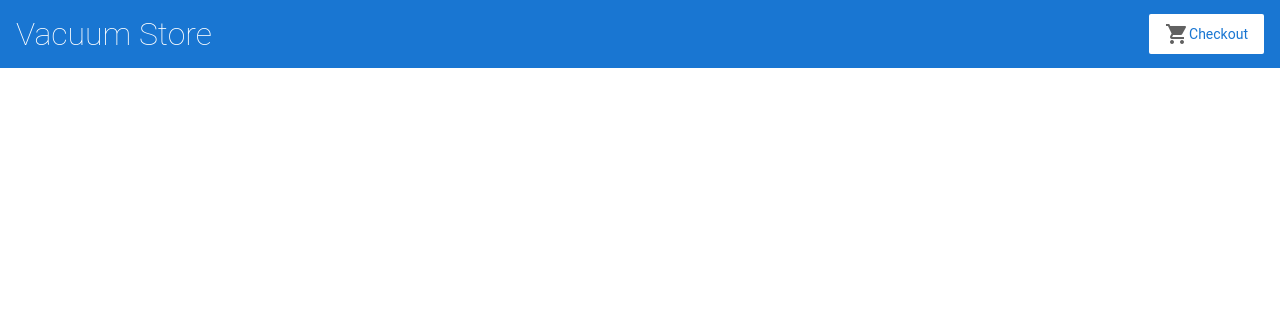
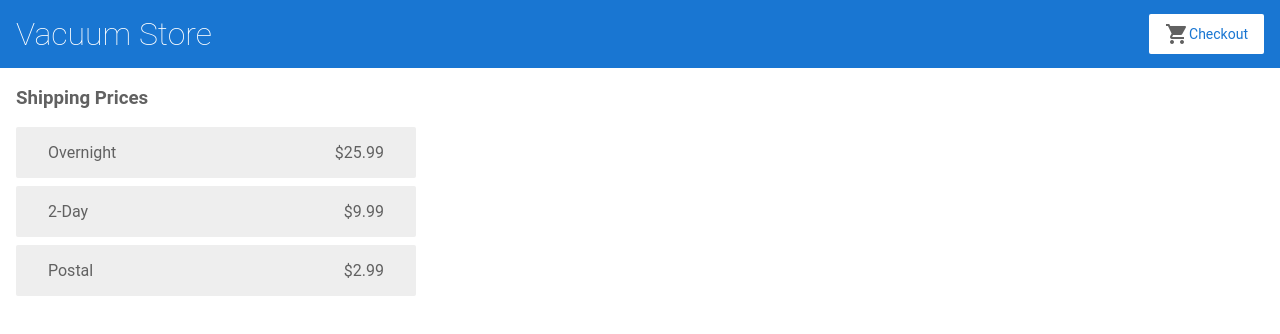
Before and after one commit to samuele2258/vacuumStore, an Angular app: page /shipping in a window 1280 px wide. Before the commit this address led to /. Shown: the top 334 px of the page. Built offline with nearby package versions, Linux system fonts and the light colour scheme.

Commit message:
shipping component

```diff
--- a/src/app/app.module.ts
+++ b/src/app/app.module.ts
@@ -9,15 +9,20 @@
 import { ProductAlertsComponent } from './product-alerts/product-alerts.component';
 import { ProductDetailsComponent } from './product-details/product-details.component';
 import { CartComponent } from './cart/cart.component';
+import { HttpClientModule } from '@angular/common/http';
+import { ShippingComponent } from './shipping/shipping.component';
+
 
 @NgModule({
   imports: [
     BrowserModule,
+    HttpClientModule,
     ReactiveFormsModule,
     RouterModule.forRoot([
       { path: '', component: ProductListComponent },
       { path: 'products/:productId', component: ProductDetailsComponent },
       { path: 'cart', component: CartComponent },
+      {path: 'shipping',component:ShippingComponent},
     ]),
   ],
   declarations: [
@@ -27,6 +32,7 @@
     ProductAlertsComponent,
     ProductDetailsComponent,
     CartComponent,
+    ShippingComponent,
   ],
   bootstrap: [AppComponent],
 })
--- a/src/app/cart.service.ts
+++ b/src/app/cart.service.ts
@@ -1,5 +1,6 @@
 import { Product } from './products';
 import { Injectable } from '@angular/core';
+import { HttpClient } from '@angular/common/http';
 
 @Injectable({
   providedIn: 'root'
@@ -7,6 +8,11 @@
 export class CartService {
 
   items:Product[]=[];
+
+  constructor(
+    private http:HttpClient){}
+
+
   addToCart(product:Product){
     this.items.push(product);
   }
@@ -18,4 +24,8 @@
     this.items = [];
     return this.items;
   }
+  getShippingPrices() {
+    return this.http.get<{type: string, price: number}[]>('/assets/shipping.json');
+;
+  }
 }
--- a/src/app/cart/cart.component.html
+++ b/src/app/cart/cart.component.html
@@ -1,6 +1,12 @@
 <h3>Cart!</h3>
+
+
 
 <div class="cart-item" *ngFor="let item of items" >
     <span>{{item.name}}</span>
     <span>{{item.price | currency:'EUR'}}</span>
 </div>
+
+<p>
+    <a routerLink="/shipping">Shipping Prices</a>
+  </p>
--- /dev/null
+++ b/src/app/shipping/shipping.component.html
@@ -0,0 +1,6 @@
+<h3>Shipping Prices</h3>
+
+<div class="shipping-item" *ngFor="let shipping of shippingCosts | async">
+  <span>{{ shipping.type }}</span>
+  <span>{{ shipping.price | currency }}</span>
+</div>
--- /dev/null
+++ b/src/app/shipping/shipping.component.ts
@@ -0,0 +1,22 @@
+
+import { Component, OnInit } from '@angular/core';
+
+import { Observable } from 'rxjs';
+import { CartService } from '../cart.service';
+
+@Component({
+  selector: 'app-shipping',
+  templateUrl: './shipping.component.html',
+  styleUrls: ['./shipping.component.css']
+})
+
+
+
+export class ShippingComponent {
+  constructor(private cartService: CartService) { }
+  shippingCosts!: Observable<{ type: string, price: number }[]>;
+
+  ngOnInit(): void {
+    this.shippingCosts =  this.cartService.getShippingPrices();
+  }
+}
```
Also changed, not shown: src/app/shipping/shipping.component.css (added), 1 other file (tests, documents, lock files or other folders).
